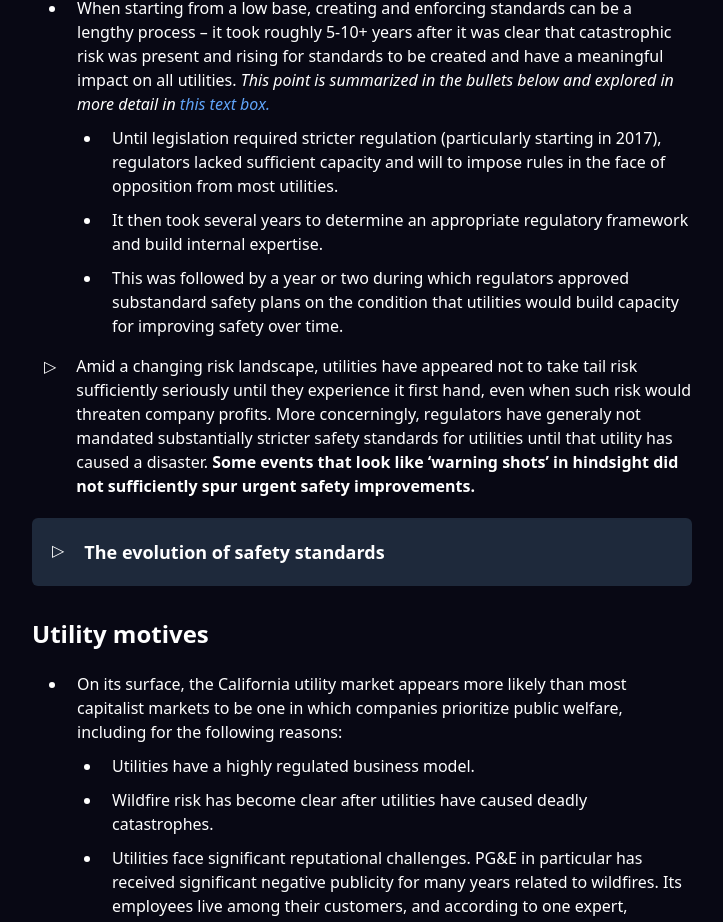
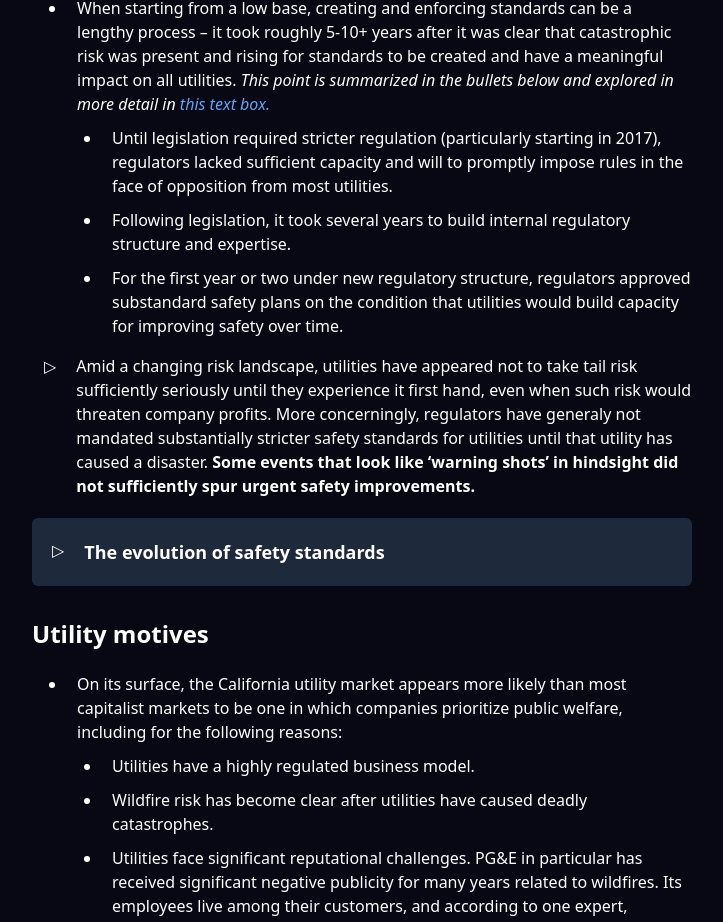
Before and after one commit to cobyjoseph/wildfire-case-study-for-ai, a SvelteKit app: page / in a window 1280 px wide. Shown: the part 4157-5079 px from the top of the page, without its empty margins (268-991 px from the left). Built offline with nearby package versions, Linux system fonts and the light colour scheme.

Commit message:
history updates

```diff
--- a/src/routes/+page.svelte
+++ b/src/routes/+page.svelte
@@ -538,15 +538,14 @@
 			<ul>
 				<li>
 					Until legislation required stricter regulation (particularly starting in 2017), regulators
-					lacked sufficient capacity and will to impose rules in the face of opposition from most
+					lacked sufficient capacity and will to promptly impose rules in the face of opposition from most
 					utilities.
 				</li>
 				<li>
-					It then took several years to determine an appropriate regulatory framework and build
-					internal expertise.
-				</li>
-				<li>
-					This was followed by a year or two during which regulators approved substandard safety
+					Following legislation, it took several years to build internal regulatory structure and expertise.
+				</li>
+				<li>
+					For the first year or two under new regulatory structure, regulators approved substandard safety
 					plans on the condition that utilities would build capacity for improving safety over time.
 				</li>
 			</ul>
```
